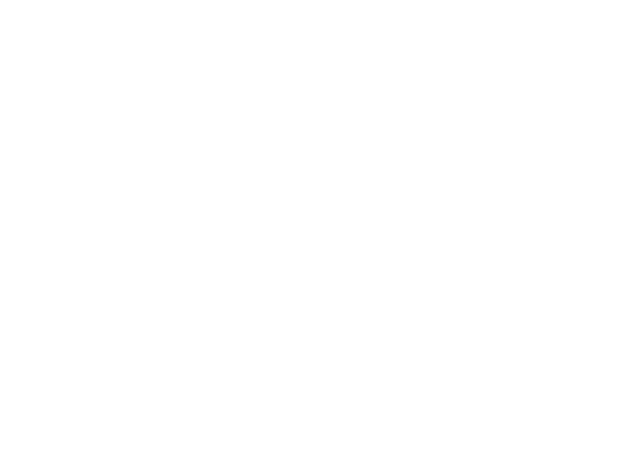
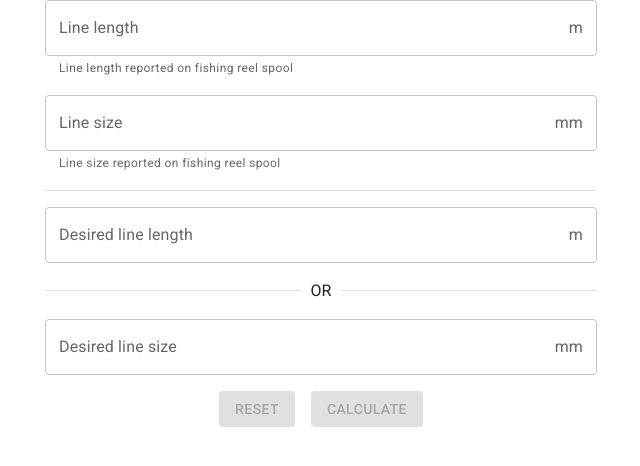
Before and after one commit to battistar/fishing-reel-utils, a React (Create React App) app: page / in a window 1280 px wide. Shown: the top 466 px of the page, without its empty margins (319-959 px from the left). Built offline with nearby package versions, Linux system fonts and the light colour scheme.

Commit message:
Add form

```diff
--- a/src/App.tsx
+++ b/src/App.tsx
@@ -1,5 +1,47 @@
+import { useState } from 'react';
+import { Container } from '@mui/material';
+import Form from 'components/Form';
+import FormData from 'models/FormData';
+
+const parseInput = (input: string): number => {
+  const normalizedInput = input.replace(',', '.');
+
+  return parseFloat(normalizedInput);
+};
+
+const getLineSize = (lineLength: number, lineSize: number, desiredLineLength: number): number => {
+  return lineSize * Math.sqrt(lineLength / desiredLineLength);
+};
+
+const getLineLength = (lineLength: number, lineSize: number, desiredLineSize: number): number => {
+  return Math.pow(lineSize / desiredLineSize, 2) * lineLength;
+};
+
 const App = (): JSX.Element => {
-  return <div></div>;
+  const [result, setResult] = useState('');
+
+  const handleSubmit = (formData: FormData): void => {
+    const lineLength = parseInput(formData.lineLength);
+    const lineSize = parseInput(formData.lineSize);
+    const desiredLineLength = parseInput(formData.desiredLineLength);
+    const desiredLineSize = parseInput(formData.desiredLineSize);
+
+    if (isNaN(desiredLineLength)) {
+      setResult(`${getLineLength(lineLength, lineSize, desiredLineSize).toFixed(3)} m`);
+    }
+
+    if (isNaN(desiredLineSize)) {
+      setResult(`${getLineSize(lineLength, lineSize, desiredLineLength).toFixed(3)} ⌀`);
+    }
+  };
+
+  console.log(result);
+
+  return (
+    <Container maxWidth="sm">
+      <Form onSubmit={handleSubmit} />
+    </Container>
+  );
 };
 
 export default App;
--- /dev/null
+++ b/src/components/Form.tsx
@@ -0,0 +1,132 @@
+import React, { useState } from 'react';
+import { Button, Divider, InputAdornment, Stack, TextField } from '@mui/material';
+import FormData from 'models/FormData';
+
+const formDataInitialState = {
+  lineLength: '',
+  lineSize: '',
+  desiredLineLength: '',
+  desiredLineSize: '',
+};
+
+const validateInput = (input: string): boolean => {
+  const regex = /^$|^\d{1,3}([.,]\d{0,3})?$/;
+
+  if (regex.test(input)) {
+    return true;
+  }
+
+  return false;
+};
+
+interface FormProps {
+  onSubmit: (formData: FormData) => void;
+}
+
+const Form = (props: FormProps): JSX.Element => {
+  const [formData, setFormData] = useState<FormData>(formDataInitialState);
+
+  const handleSubmit = (event: React.FormEvent<HTMLFormElement>): void => {
+    event.preventDefault();
+
+    props.onSubmit(formData);
+  };
+
+  const handleChange = (event: React.ChangeEvent<HTMLInputElement>): void => {
+    const { name, value } = event.target;
+
+    if (!validateInput(value)) {
+      return;
+    }
+
+    setFormData((prevFormData) => {
+      return {
+        ...prevFormData,
+        [name]: value,
+      };
+    });
+  };
+
+  const handleResetClick = (): void => {
+    setFormData(formDataInitialState);
+  };
+
+  return (
+    <form onSubmit={handleSubmit}>
+      <Stack spacing={2}>
+        <TextField
+          label="Line length"
+          placeholder="E.g. 250"
+          helperText="Line length reported on fishing reel spool"
+          InputProps={{
+            endAdornment: <InputAdornment position="end">m</InputAdornment>,
+          }}
+          name="lineLength"
+          value={formData.lineLength}
+          onChange={handleChange}
+        />
+        <TextField
+          label="Line size"
+          placeholder="E.g. 0.20"
+          helperText="Line size reported on fishing reel spool"
+          InputProps={{
+            endAdornment: <InputAdornment position="end">mm</InputAdornment>,
+          }}
+          name="lineSize"
+          value={formData.lineSize}
+          onChange={handleChange}
+        />
+        <Divider />
+        <TextField
+          label="Desired line length"
+          placeholder="E.g. 200"
+          InputProps={{
+            endAdornment: <InputAdornment position="end">m</InputAdornment>,
+          }}
+          name="desiredLineLength"
+          value={formData.desiredLineLength}
+          onChange={handleChange}
+        />
+        <Divider>OR</Divider>
+        <TextField
+          label="Desired line size"
+          placeholder="E.g. 0.18"
+          InputProps={{
+            endAdornment: <InputAdornment position="end">mm</InputAdornment>,
+          }}
+          name="desiredLineSize"
+          value={formData.desiredLineSize}
+          onChange={handleChange}
+        />
+        <Stack direction="row" justifyContent="center" spacing={2}>
+          <Button
+            variant="contained"
+            color="secondary"
+            onClick={handleResetClick}
+            disabled={
+              formData.lineLength === '' &&
+              formData.lineSize === '' &&
+              formData.desiredLineLength === '' &&
+              formData.desiredLineSize === ''
+            }
+          >
+            Reset
+          </Button>
+          <Button
+            variant="contained"
+            type="submit"
+            disabled={
+              formData.lineLength === '' ||
+              formData.lineSize === '' ||
+              (formData.desiredLineLength === '' && formData.desiredLineSize === '')
+            }
+          >
+            Calculate
+          </Button>
+        </Stack>
+      </Stack>
+    </form>
+  );
+};
+
+export default Form;
--- /dev/null
+++ b/src/models/FormData.ts
@@ -0,0 +1,8 @@
+interface FormData {
+  lineLength: string;
+  lineSize: string;
+  desiredLineLength: string;
+  desiredLineSize: string;
+}
+
+export default FormData;
```
